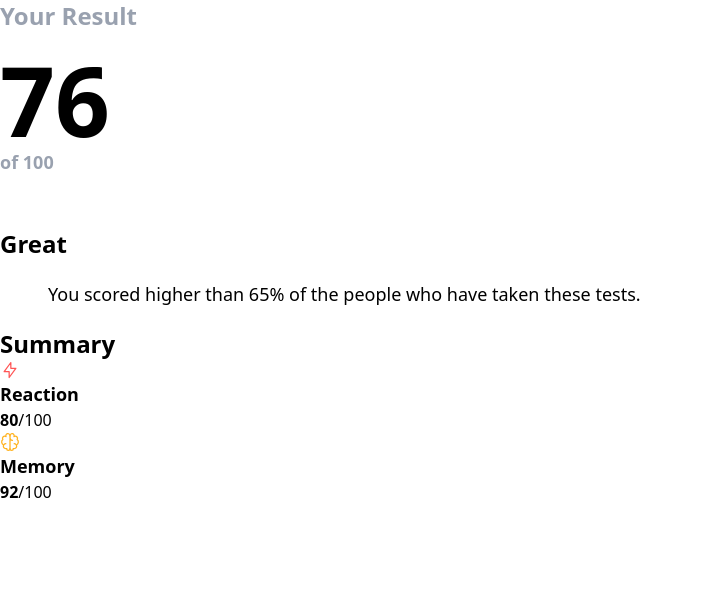
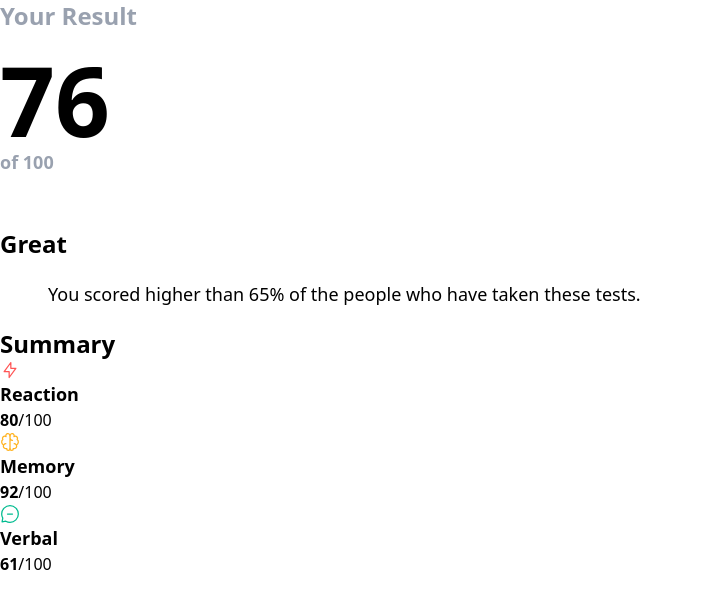
Before and after one commit to terhemeniorwua-png/result-summary-C, a website: page index.html in a window 1280 px wide. Shown: the whole page, without its empty margins (0-703 px from the left). Drawn offline with Linux system fonts and the light colour scheme.

Commit message:
add the verbal section

```diff
--- a/index.html
+++ b/index.html
@@ -39,6 +39,14 @@
                         <strong>92</strong><span>/100</span>
                     </div>
                 </div>
+                <div class="flex justify-around">
+                    <div class="flex text-green-600 text-lg font-black gap-3">
+                        <img src="images/icon-verbal.svg" alt=""><span>Verbal</span>
+                    </div>
+                   <div class="space-x-2">
+                            <strong>61</strong><span>/100</span>
+                    </div>
+                </div>
         </section>
     </main>
 </body>
```
